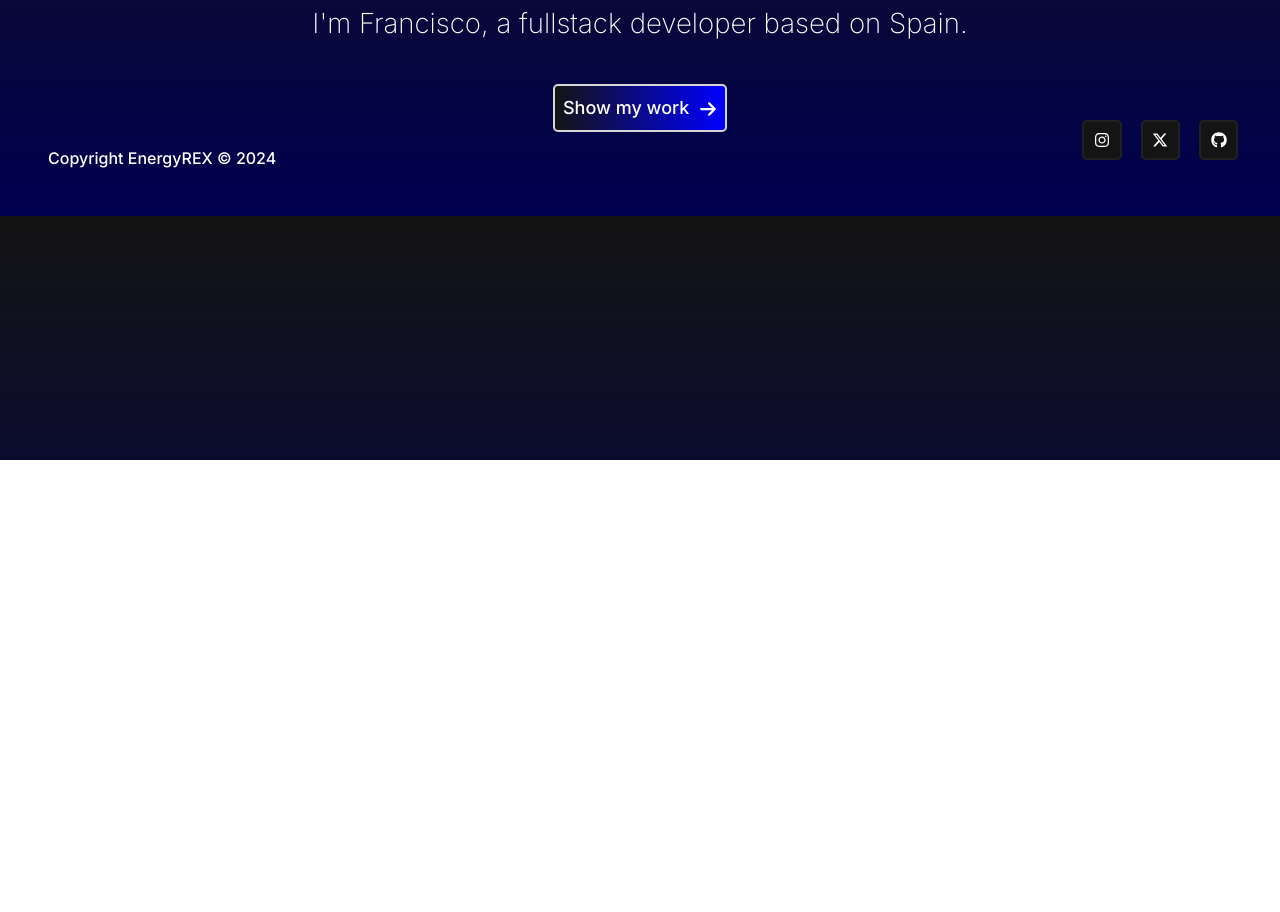
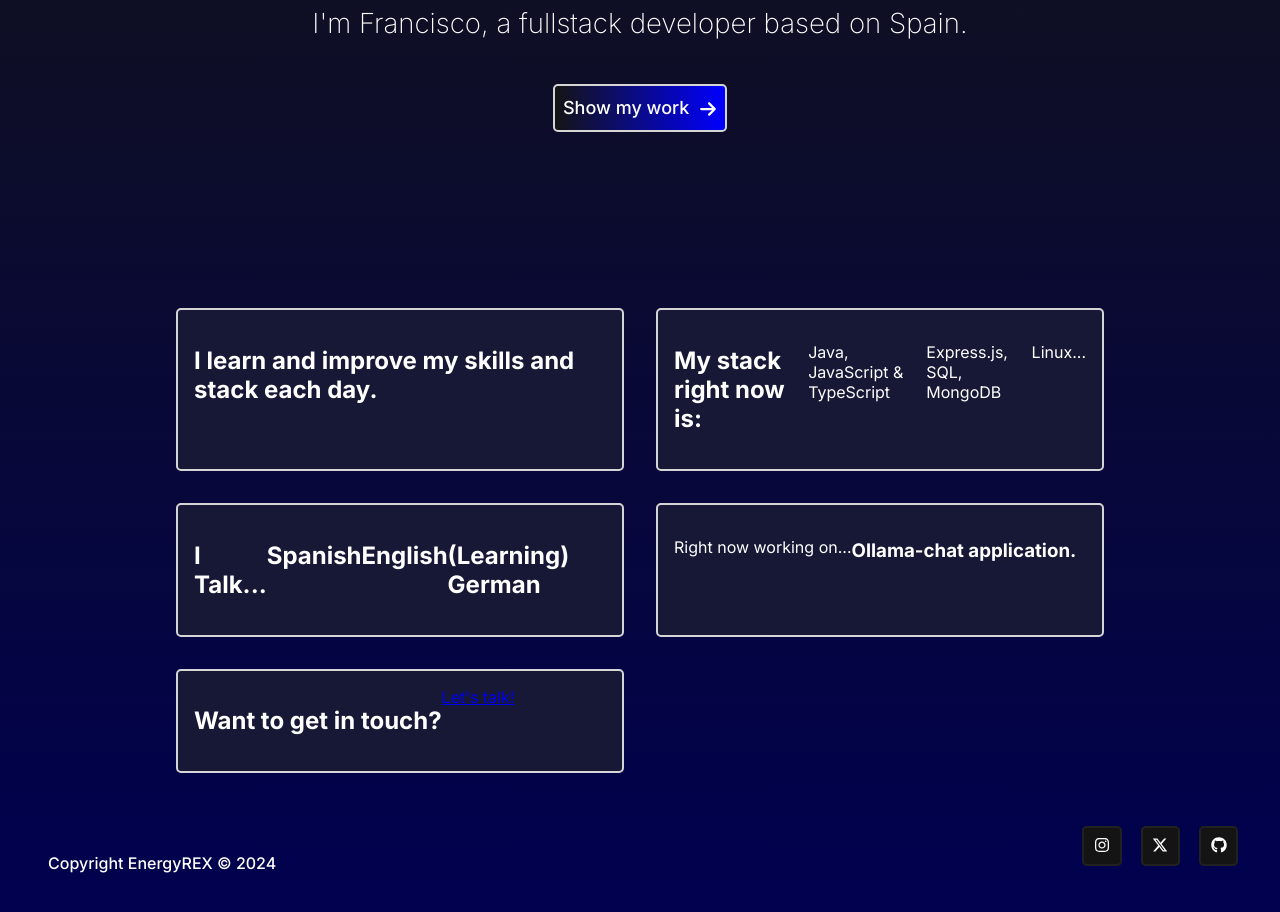
Before and after one commit to EnergyREX/Portfolio, a Next.js app: page / in a window 1280 px wide. Shown: the part 340-1252 px from the top of the page. Before the commit the page ends 800 px from the top, so only its background shows below. Built offline with nearby package versions, Linux system fonts and the light colour scheme.

Commit message:
Started Aboutme

```diff
--- a/app/(root)/main.module.css
+++ b/app/(root)/main.module.css
@@ -60,3 +60,17 @@
     padding-left: 0.6rem;
     padding-top: 0.4rem;
 }
+
+/* About */
+
+.about__main {
+    display: grid;
+
+    padding-right: 10rem;
+    padding-left: 10rem;
+
+    margin-top: 10rem;
+    margin-bottom: 3rem;
+
+    grid-template-columns: repeat(2, 1fr);
+}
--- a/app/(root)/page.tsx
+++ b/app/(root)/page.tsx
@@ -4,6 +4,7 @@ import Hero from "../ui/components/Content/Sections/Hero/Hero"
 import { FaArrowRight } from "react-icons/fa6"
 
 import styles from "./main.module.css";
+import Card from "../ui/components/Card";
 
 export default function Portfolio() {
     return (
@@ -13,8 +14,35 @@ export default function Portfolio() {
           <p className={styles.hero__subtitle}>I'm Francisco, a fullstack developer based on Spain.</p>
           <Link className={styles.hero__button} href="#projects">Show my work <span className={styles.hero__button__cosmetic}><FaArrowRight /></span></Link>
         </section>
+
         <section className={styles.about__main}>
 
+          <Card>
+            <h1>I learn and improve my skills and stack each day.</h1>
+          </Card>
+
+          <Card>
+            <h1>My stack right now is:</h1>
+            <p>Java, JavaScript & TypeScript</p>
+            <p>Express.js, SQL, MongoDB</p>
+            <p>Linux...</p>
+          </Card>
+          <Card>
+            <h1>I Talk...</h1>
+            <h2>Spanish</h2>
+            <h2>English</h2>
+            <h2>(Learning) German</h2>
+          </Card>
+
+          <Card>
+            <p>Right now working on...</p>
+            <h3>Ollama-chat application.</h3>
+          </Card>
+
+          <Card>
+            <h1>Want to get in touch?</h1>
+            <Link href="contact">Let's talk!</Link>
+          </Card>
         </section>
       </>
     )
--- /dev/null
+++ b/app/ui/components/Card.tsx
@@ -0,0 +1,23 @@
+import React, { ReactNode } from 'react'
+
+interface props {
+    children: ReactNode;
+}
+
+const basicStyle = {
+    display: "flex",
+    background: "#171835",
+    color: "#fff",
+    margin: "1rem",
+    padding: "1rem",
+    border: "2px #d5d5d5 solid",
+    borderRadius: "5px"
+}
+
+const Card = ({ children }: props) => {
+  return (
+    <div style={basicStyle}>{children}</div>
+  )
+}
+
+export default Card
```
